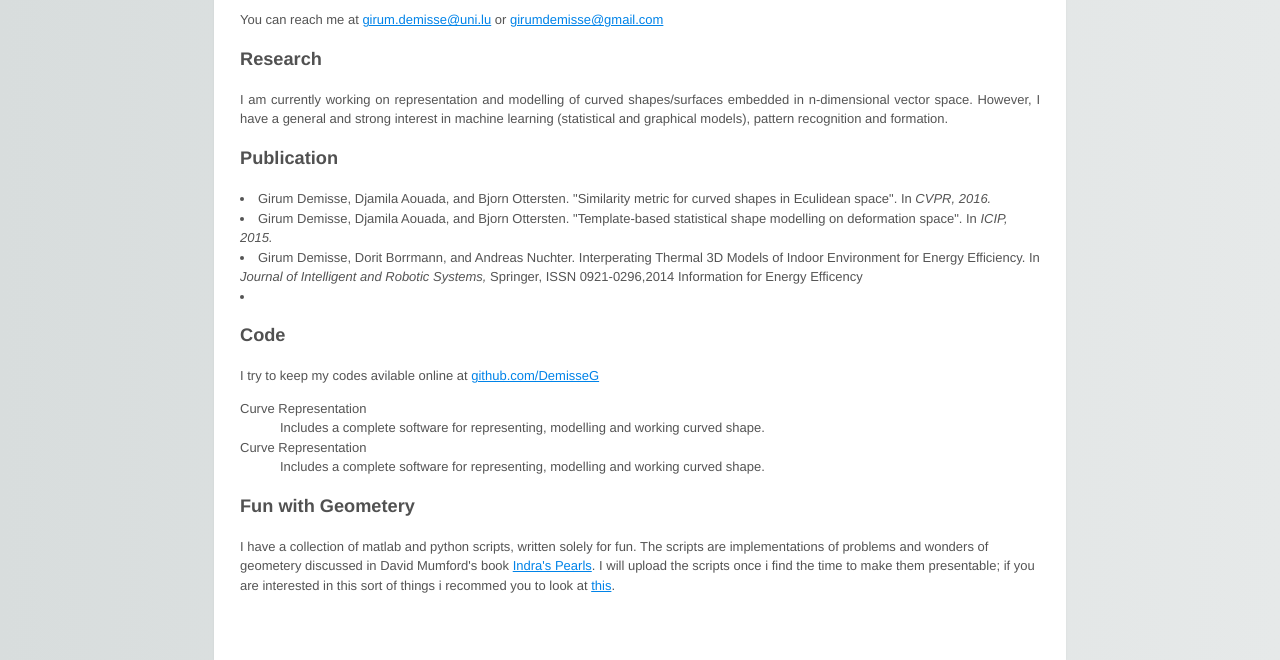
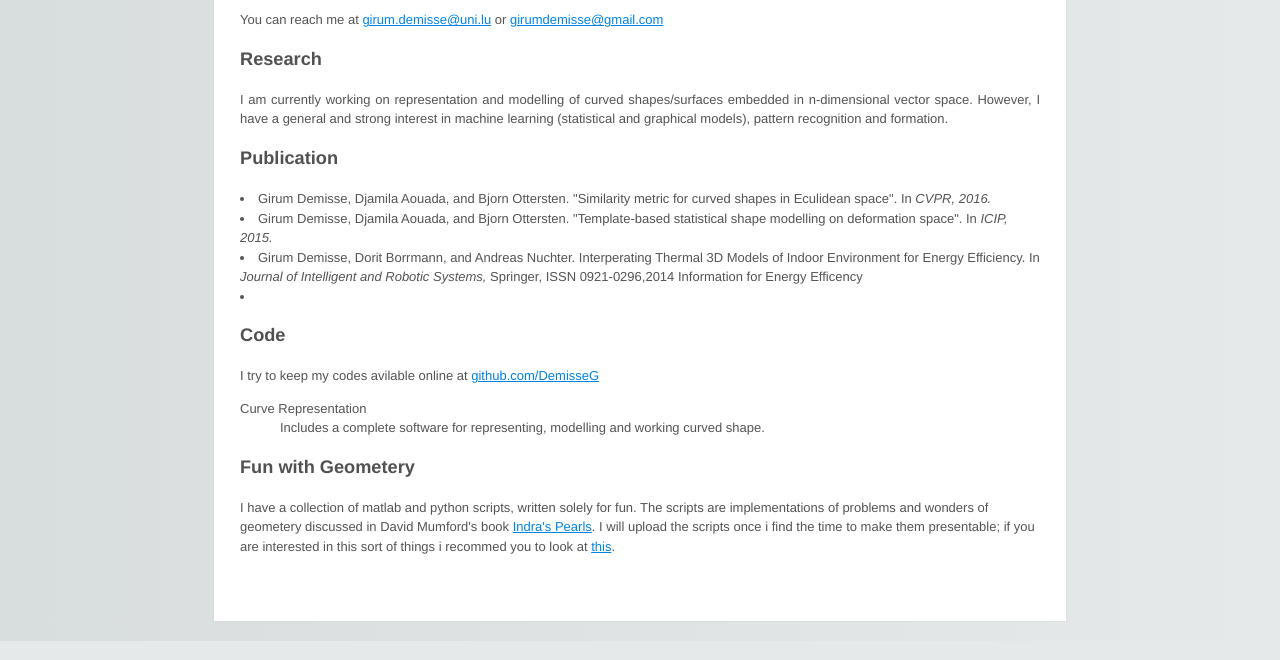
Before and after one commit to DemisseG/DemisseG.github.io, a plain HTML site: page index.html in a window 1280 px wide. Shown: the part 159-819 px from the top of the page. Drawn offline with Linux system fonts and the light colour scheme.

Commit message:
Update index.html

```diff
--- a/index.html
+++ b/index.html
@@ -46,8 +46,6 @@
                      Machine learning and Computer vision. </dd>-->
             <dt> Curve Representation</dt>
                 <dd> Includes a complete software for representing, modelling and working curved shape.
-            <dt> Curve Representation</dt>
-                <dd> Includes a complete software for representing, modelling and working curved shape.
         </dl>
         </p>
         <h3>Fun with Geometery</h3>
```
